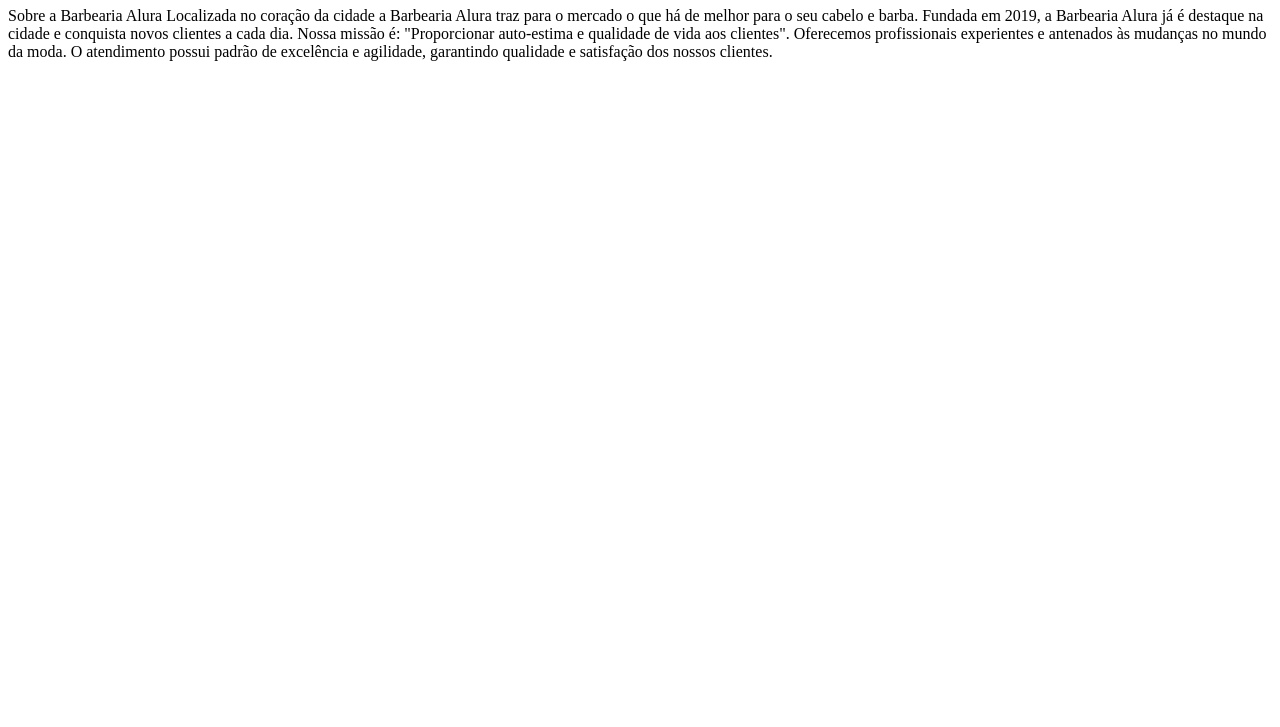
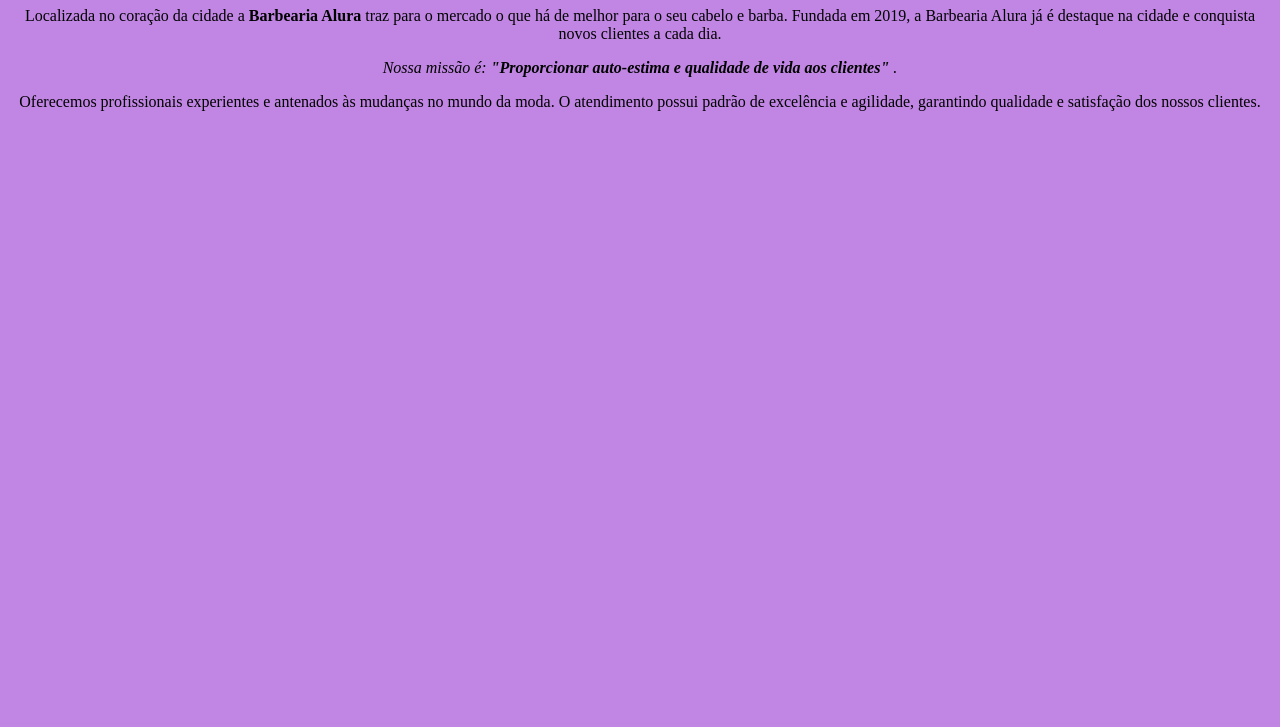
Before and after one commit to ycherry017/primeiro-repositorio, a plain HTML site: page index.html in a window 1280 px wide. Shown: the part 73-800 px from the top of the page. Drawn offline with Linux system fonts and the light colour scheme.

Commit message:
aula 04/10

```diff
--- a/estilos.css
+++ b/estilos.css
@@ -7,5 +7,5 @@ p {
 }
 
 em p {
-    colo: red;
+    color: red;
 }
--- a/index.html
+++ b/index.html
@@ -4,16 +4,20 @@
         <meta charset="UTF-8">
         <meta name="viewport" content="width=device-width, initial-scale=1.0">
         <title>Página Principal</title>
+
+        <link rel="stylesheet" href="estilos.css">
+
     </head>
     <body>
         <h1> Rebeca M Vasconcellos </h1>
-        <p> </p>
-        Sobre a Barbearia Alura
 
-Localizada no coração da cidade a Barbearia Alura traz para o mercado o que há de melhor para o seu cabelo e barba. Fundada em 2019, a Barbearia Alura já é destaque na cidade e conquista novos clientes a cada dia.
+        <p> Localizada no coração da cidade a <strong>  Barbearia Alura </strong> traz para o mercado o que há de melhor para o seu cabelo e barba. Fundada em 2019, a Barbearia Alura já é destaque na cidade e conquista novos clientes a cada dia. </p>
 
-Nossa missão é: "Proporcionar auto-estima e qualidade de vida aos clientes".
+        <p> <em> Nossa missão é: <strong> "Proporcionar auto-estima e qualidade de vida aos clientes" </strong> . </em> </p>
 
-Oferecemos profissionais experientes e antenados às mudanças no mundo da moda. O atendimento possui padrão de excelência e agilidade, garantindo qualidade e satisfação dos nossos clientes.
+        <p> Oferecemos profissionais experientes e antenados às mudanças no mundo da moda. O atendimento possui padrão de excelência e agilidade, garantindo qualidade e satisfação dos nossos clientes. </p>
+
+
+
     </body>
 </html>
```
